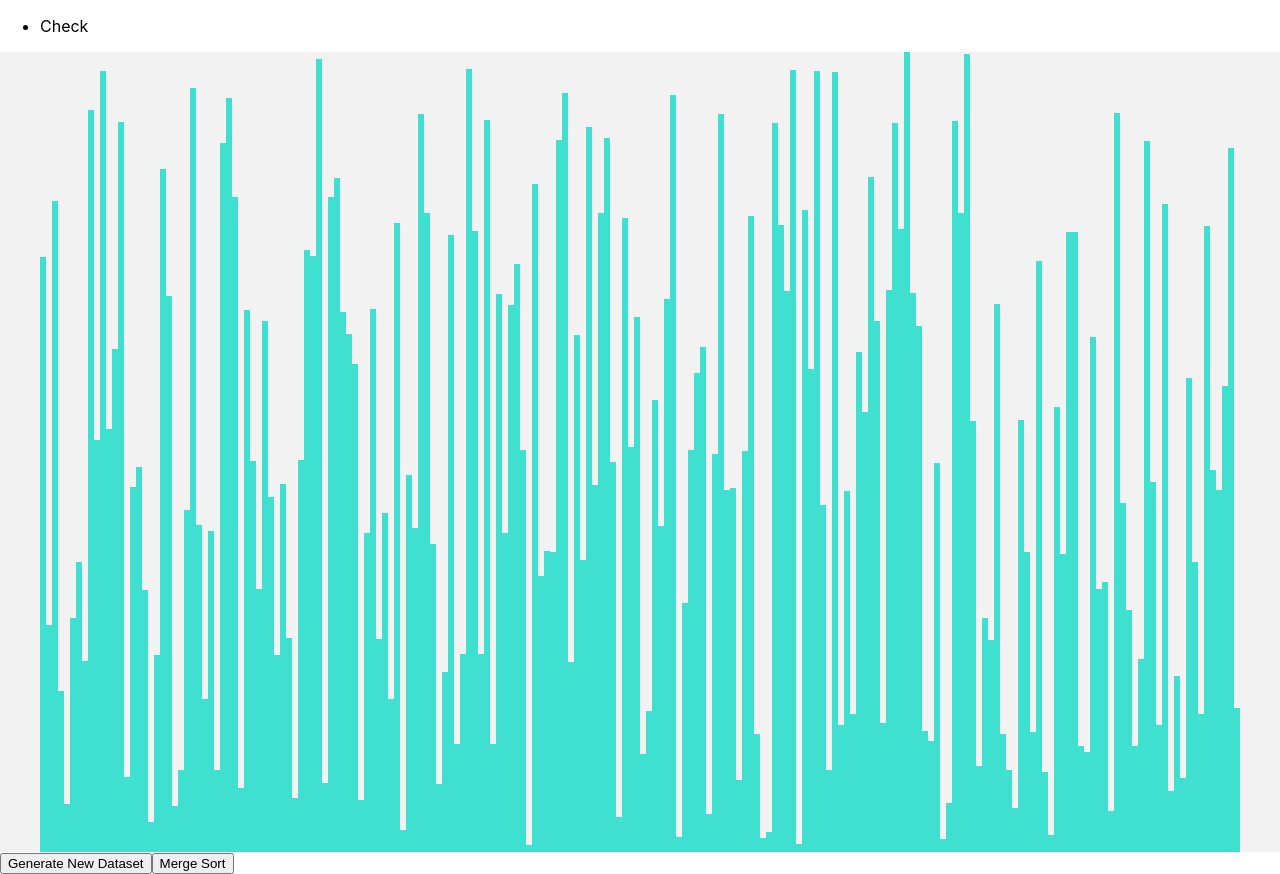
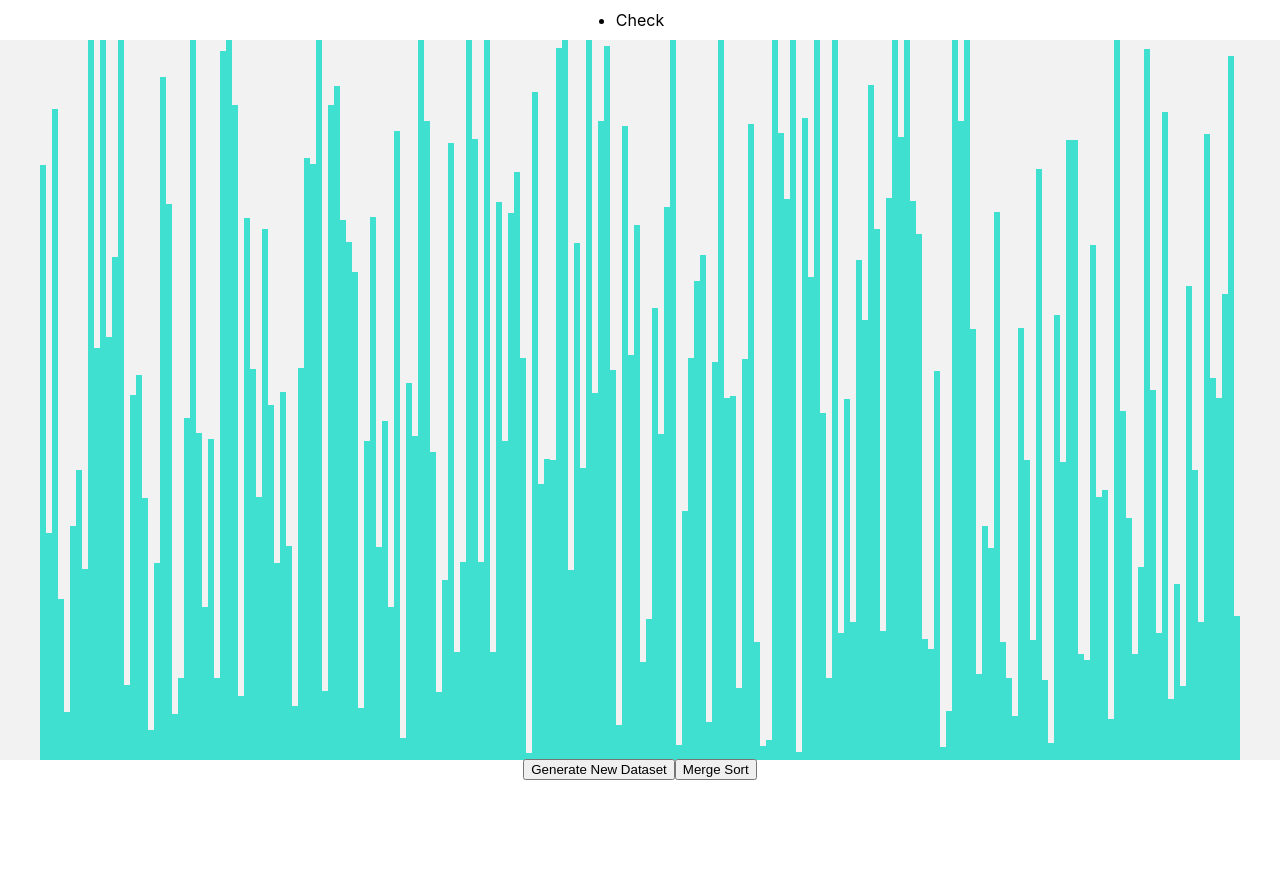
Before and after one commit to ssanjose/sortingalgovisualizertool, a React (Create React App) app: page / in a window 1280 px wide. After the commit the page ends 800 px from the top, so only its background shows below. Built offline with nearby package versions, Linux system fonts and the light colour scheme.

Commit message:
Adds CSS to the main UI

```diff
--- a/src/SortingAlgoVisualizerTool/CSS/SortingVisualizer.css
+++ b/src/SortingAlgoVisualizerTool/CSS/SortingVisualizer.css
@@ -1,10 +1,39 @@
+#optionBar {
+  width: 100%;
+  height: 5vh;
+  display: flex;
+  justify-content: space-around;
+  align-items: center;
+}
+
+#optionBar > ul {
+  margin: 0;
+  padding: 0;
+}
+
+#main-content {
+  background-color: #f2f2f2;
+  display: flex;
+  height: 90vh;
+  justify-content: center;
+  align-items: end;
+  padding-bottom: max-content;
+  overflow: hidden;
+}
+
 #visualizer {
-  width: 100%;
-  height: max-content;
-  background-color: #f2f2f2;
+  width: 95%;
   position: relative;
-  overflow: hidden;
   display: flex;
   justify-content: center;
-  align-items: baseline;
+  align-items: end;
 }
+
+.button {
+  position: absolute;
+  bottom: 20px;
+  display: flex;
+  justify-content: center;
+  align-items: center;
+  width: 100%;
+}
```
